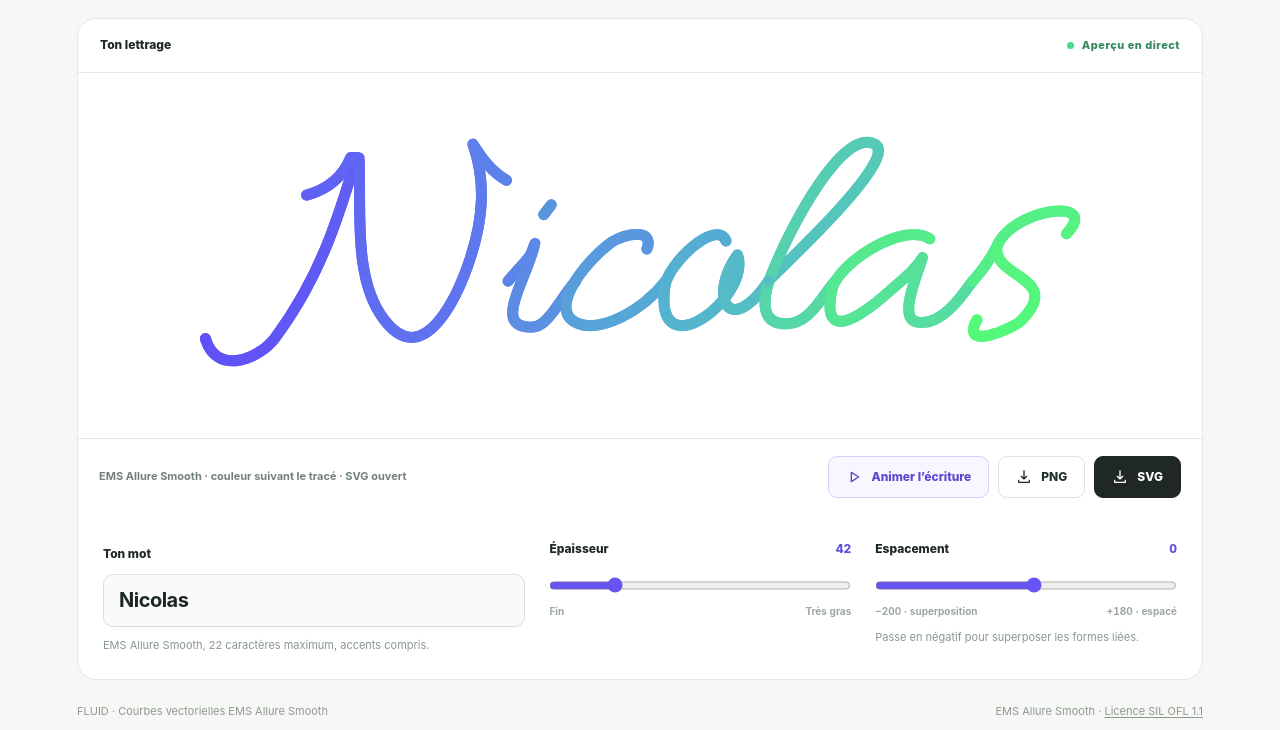
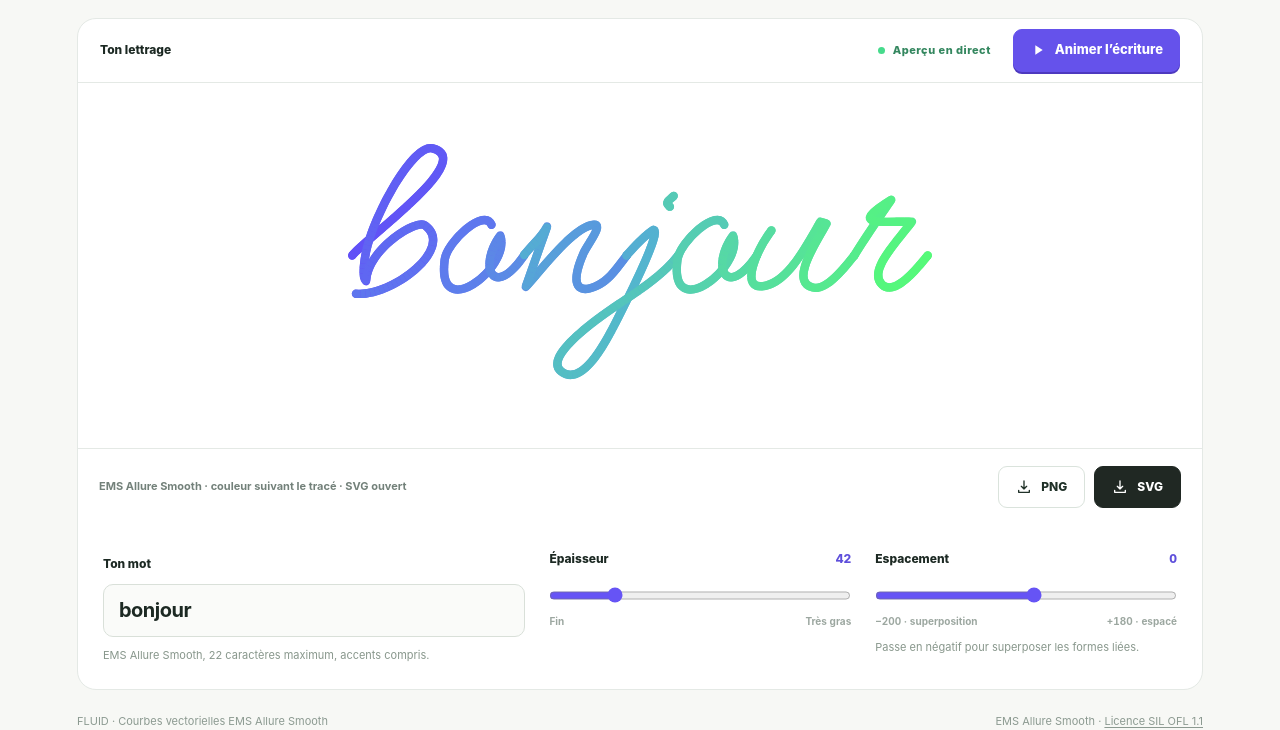
Before and after one commit to nguerin23/fluid-lettering, a plain HTML site: page index.html in a window 1280 px wide. Shown: the part 166-896 px from the top of the page. Drawn offline with Linux system fonts and the light colour scheme.

Commit message:
Make handwriting animation button prominent and set default word to bonjour

```diff
--- a/index.html
+++ b/index.html
@@ -26,7 +26,8 @@
   h1 {font-size:clamp(30px,4.5vw,52px);line-height:1.06;letter-spacing:-2.3px;margin:9px 0 0;font-weight:850}
   .subtitle {max-width:270px;font-size:13px;line-height:1.6;color:var(--muted);margin:0 0 4px}
   .card {border-radius:19px;background:#fff;border:1px solid var(--line);overflow:hidden}
-  .canvas-top {height:54px;padding:0 22px;border-bottom:1px solid var(--line);display:flex;justify-content:space-between;gap:15px;align-items:center}
+  .canvas-top {min-height:64px;padding:10px 22px;border-bottom:1px solid var(--line);display:flex;justify-content:space-between;gap:14px;align-items:center}
+  .canvas-tools {display:flex;align-items:center;justify-content:flex-end;gap:22px}
   .label-title {font-size:12px;font-weight:850}
   .live {font-size:11px;font-weight:780;color:#34875f;letter-spacing:.5px;display:flex;align-items:center;gap:8px}
   .live::before {content:'';background:#46db8c;width:7px;height:7px;border-radius:50%}
@@ -39,8 +40,9 @@
   .actions {display:flex;gap:9px;flex-wrap:wrap}
   .btn {border:1px solid #dae3dc;background:#fff;color:#203128;border-radius:9px;font-size:12px;font-weight:850;padding:11px 17px;display:inline-flex;align-items:center;gap:9px;min-height:41px}
   .btn.primary {border-color:#202823;background:#202823;color:#fff}
-  .btn.animate {border-color:#d7d0ff;background:#f8f7ff;color:#5948ce}
-  .btn.animate:hover {background:#edeaff}
+  .btn.animate {border-color:#6552eb;background:#6552eb;color:#fff;box-shadow:0 2px 0 #4d39bf;white-space:nowrap;font-size:13px;min-height:43px;padding:10px 16px}
+  .btn.animate:hover {background:#5843df}
+  .btn.animate svg path {fill:currentColor;stroke:none}
   .btn:hover {background:#f6f8f5}
   .btn.primary:hover {background:#3e4942}
   .btn:disabled {opacity:.45;cursor:not-allowed}
@@ -63,6 +65,12 @@
   .toast.show {transform:translate(-50%,0);opacity:1}
   @media(max-width:820px){.editor{grid-template-columns:1fr 1fr}.control.word{grid-column:1/-1}.heading{align-items:start;flex-direction:column;gap:10px}.subtitle{max-width:570px}.stage{height:320px}}
   @media(max-width:520px){.wrap{padding:0 16px}.head{min-height:64px}.brand{font-size:25px}.head-note{font-size:9px;letter-spacing:1px}main{padding-top:29px;padding-bottom:26px}h1{letter-spacing:-1.4px}.stage{height:235px;padding:14px 16px 20px}.editor{grid-template-columns:1fr;gap:21px;padding:21px 18px}.control.word{grid-column:auto}.canvas-top{padding:0 16px}.stage-bottom{padding:15px;gap:15px}.actions{width:100%}.btn{flex:1;justify-content:center}.btn.animate{flex:1 1 100%}.hint{font-size:10px}.bottom-note{margin-top:17px}}
+  @media(max-width:520px){
+    .canvas-top {padding:10px 14px;min-height:62px;gap:8px}
+    .canvas-tools .live {display:none}
+    .canvas-top .btn.animate {padding:10px 12px;min-height:42px;font-size:12px}
+    .canvas-tools {gap:8px}
+  }
 </style>
 </head>
 <body>
@@ -70,15 +78,20 @@
 <main class="wrap">
   <div class="heading"><div><div class="eyebrow">Atelier typographique</div><h1>Un mot, des courbes.</h1></div><p class="subtitle">EMS Allure Smooth : une écriture plus souple, composée de courbes vectorielles ouvertes.</p></div>
   <section class="card" aria-label="Éditeur de lettering">
-    <div class="canvas-top"><span class="label-title">Ton lettrage</span><span id="liveStatus" class="live" aria-live="polite">Aperçu en direct</span></div>
+    <div class="canvas-top">
+      <span class="label-title">Ton lettrage</span>
+      <div class="canvas-tools">
+        <span id="liveStatus" class="live" aria-live="polite">Aperçu en direct</span>
+        <button id="animateWriting" class="btn animate" type="button" aria-label="Lancer l’animation de l’écriture" disabled><svg viewBox="0 0 24 24" aria-hidden="true"><path d="m8 5 11 7-11 7z"/></svg><span id="animationLabel">Animer l’écriture</span></button>
+      </div>
+    </div>
     <div class="stage" id="stage"><div id="preview" role="img" aria-label="Lettrage vectoriel"><span class="empty">Chargement du tracé…</span></div></div>
     <div class="stage-bottom"><span class="hint">EMS Allure Smooth · couleur suivant le tracé · SVG ouvert</span><div class="actions">
-      <button id="animateWriting" class="btn animate" type="button" aria-label="Faire apparaître le mot comme une écriture" disabled><svg viewBox="0 0 24 24" aria-hidden="true"><path d="m8 5 11 7-11 7z"/></svg><span id="animationLabel">Animer l’écriture</span></button>
       <button id="downloadPNG" class="btn" type="button"><svg viewBox="0 0 24 24" aria-hidden="true"><path d="M12 3v12m-4-4 4 4 4-4M4 17v3h16v-3"/></svg>PNG</button>
       <button id="downloadSVG" class="btn primary" type="button"><svg viewBox="0 0 24 24" aria-hidden="true"><path d="M12 3v12m-4-4 4 4 4-4M4 17v3h16v-3"/></svg>SVG</button>
     </div></div>
     <div class="editor">
-      <div class="control word"><label for="word">Ton mot</label><input id="word" type="text" maxlength="22" autocomplete="off" spellcheck="false" value="Nicolas" placeholder="Écris ici…"><p class="note">EMS Allure Smooth, 22 caractères maximum, accents compris.</p></div>
+      <div class="control word"><label for="word">Ton mot</label><input id="word" type="text" maxlength="22" autocomplete="off" spellcheck="false" value="bonjour" placeholder="Écris ici…"><p class="note">EMS Allure Smooth, 22 caractères maximum, accents compris.</p></div>
       <div class="control"><div class="control-head"><label for="thickness">Épaisseur</label><output id="thicknessValue" for="thickness">42</output></div><input id="thickness" type="range" min="12" max="160" step="1" value="42"><div class="range-ends"><span>Fin</span><span>Très gras</span></div></div>
       <div class="control"><div class="control-head"><label for="spacing">Espacement</label><output id="spacingValue" for="spacing">0</output></div><input id="spacing" type="range" min="-200" max="180" step="1" value="0"><div class="range-ends"><span>−200 · superposition</span><span>+180 · espacé</span></div><p class="note">Passe en négatif pour superposer les formes liées.</p></div>
     </div>
@@ -91,8 +104,8 @@
 'use strict';
 const $=id=>document.getElementById(id);
 const palettes={jello:['#6150f7','#5e7bed','#53b4cf','#56dba2','#55fa78']};
-const state={word:'Nicolas',thickness:42,fusion:0,palette:'jello'};
-let currentSvg='',svgDimensions={width:1000,height:600},lastGeneratedWord='Nicolas',pendingFrame=0,toastTimer=0;
+const state={word:'bonjour',thickness:42,fusion:0,palette:'jello'};
+let currentSvg='',svgDimensions={width:1000,height:600},lastGeneratedWord='bonjour',pendingFrame=0,toastTimer=0;
 let writingAnimations=[],writingMasks=[],writingTargets=[],writingSession=0;
 function escapeXML(s){return String(s).replace(/[<>&"']/g,c=>({'<':'&lt;','>':'&gt;','&':'&amp;','"':'&quot;',"'":'&apos;'}[c]));}
 /* EMS Allure Smooth: original single-line SVG curves by Cutlings (Ellen Wasbø),
```
